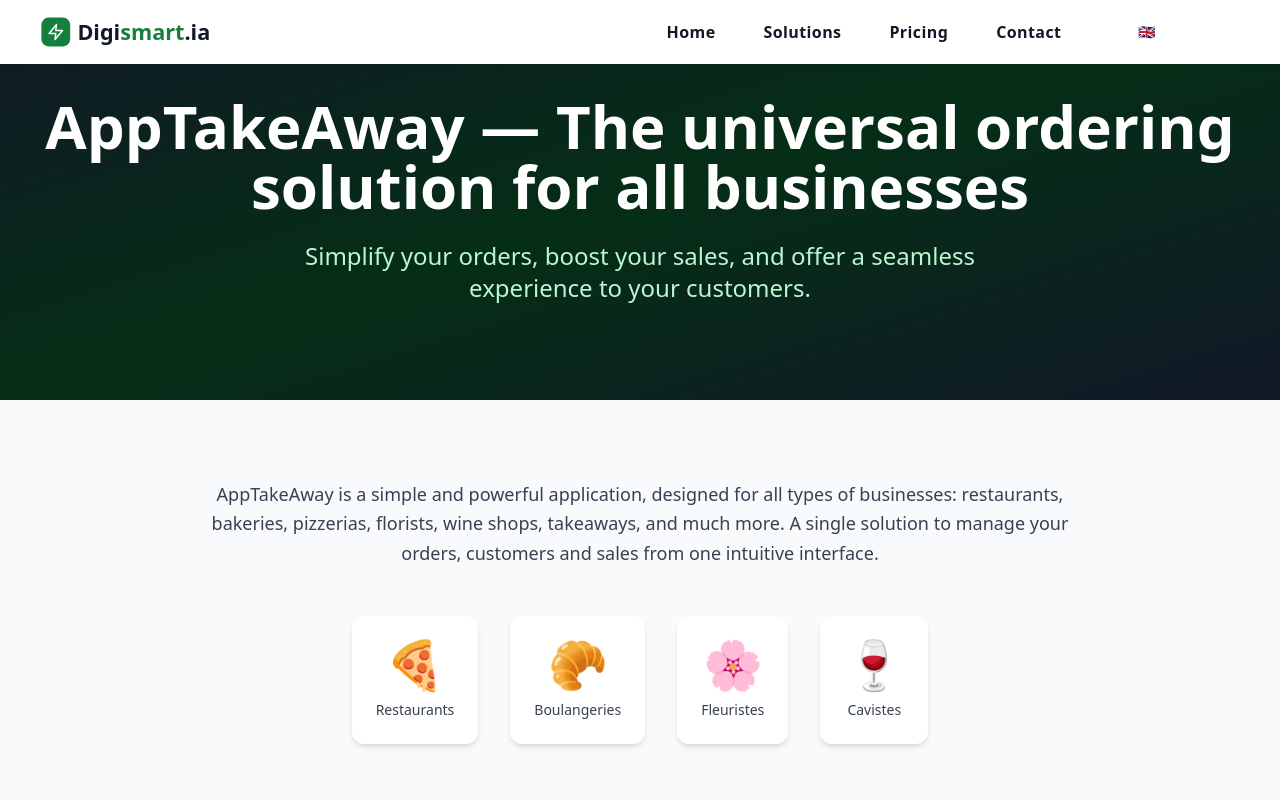
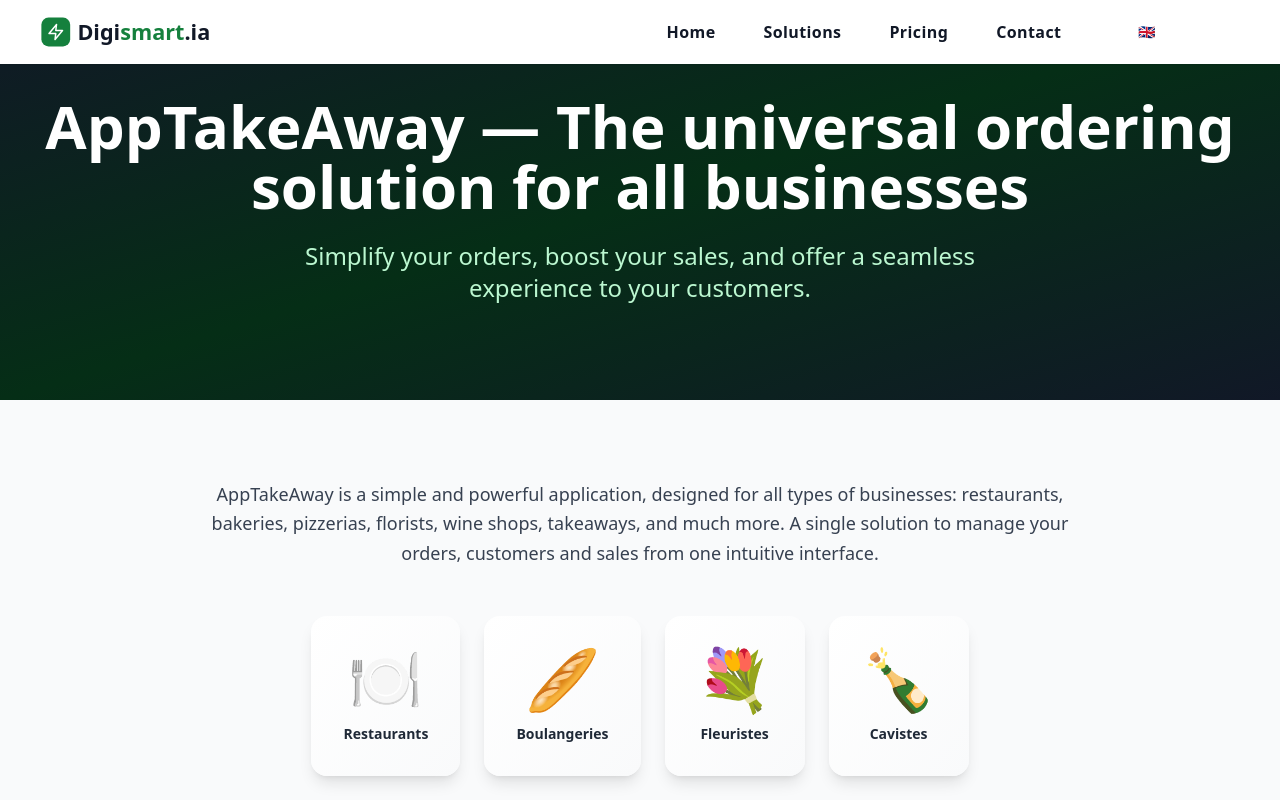
Before and after one commit to ALICE4765-326/digismart, a React (Vite) app: page /solutions in a window 1280 px wide. Shown: the top 800 px of the page. Built offline with nearby package versions, Linux system fonts and the light colour scheme.

Commit message:
Updated Solutions.tsx

```diff
--- a/src/pages/Solutions.tsx
+++ b/src/pages/Solutions.tsx
@@ -6,10 +6,10 @@ export const Solutions = () => {
   const { t } = useTranslation();
 
   const commerceTypes = [
-    { icon: '🍕', label: 'Restaurants' },
-    { icon: '🥐', label: 'Boulangeries' },
-    { icon: '🌸', label: 'Fleuristes' },
-    { icon: '🍷', label: 'Cavistes' },
+    { icon: '🍽️', label: 'Restaurants' },
+    { icon: '🥖', label: 'Boulangeries' },
+    { icon: '💐', label: 'Fleuristes' },
+    { icon: '🍾', label: 'Cavistes' },
   ];
 
   const videoCards = [
@@ -50,14 +50,15 @@ export const Solutions = () => {
             </p>
 
             {/* Commerce Icons */}
-            <div className="flex flex-wrap justify-center gap-8 mb-16">
+            <div className="flex flex-wrap justify-center gap-6 mb-16">
               {commerceTypes.map((commerce, index) => (
                 <div
                   key={index}
-                  className="flex flex-col items-center p-6 bg-white rounded-xl shadow-md hover:shadow-lg transition-shadow duration-300"
+                  className="group relative flex flex-col items-center p-8 bg-gradient-to-br from-white to-gray-50 rounded-2xl shadow-lg hover:shadow-2xl transition-all duration-300 transform hover:-translate-y-2 min-w-[140px]"
                 >
-                  <span className="text-5xl mb-3">{commerce.icon}</span>
-                  <span className="text-sm font-medium text-gray-700">{commerce.label}</span>
+                  <div className="absolute inset-0 bg-gradient-to-br from-primary-50 to-primary-100 rounded-2xl opacity-0 group-hover:opacity-100 transition-opacity duration-300"></div>
+                  <span className="relative text-6xl mb-4 transform group-hover:scale-110 transition-transform duration-300">{commerce.icon}</span>
+                  <span className="relative text-sm font-semibold text-gray-800 group-hover:text-primary-700 transition-colors duration-300">{commerce.label}</span>
                 </div>
               ))}
             </div>
```
